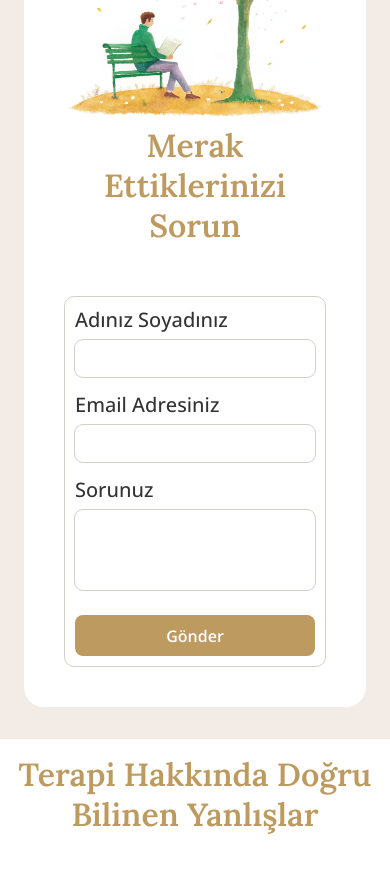
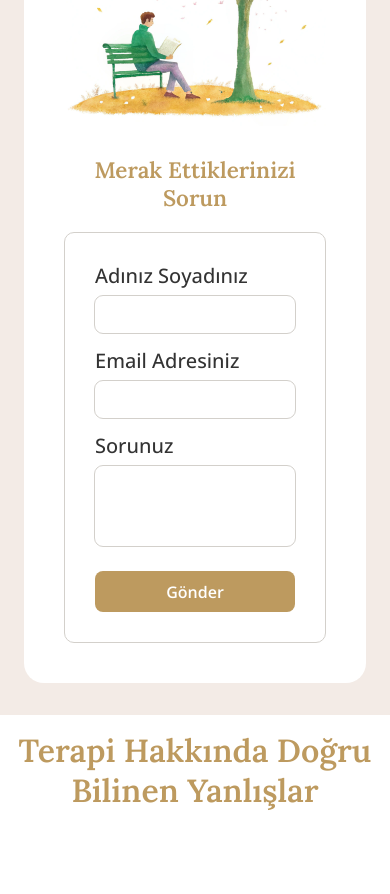
Before and after one commit to feyzanrsnr/Online_Therapy_Website, a React (Vite) app: page / in a window 390 px wide. Shown: the part 2960-3854 px from the top of the page. Built offline with nearby package versions, Linux system fonts and the light colour scheme; a web font is replaced by a local one.

Commit message:
responsive updates

```diff
--- a/src/components/Footer/index.jsx
+++ b/src/components/Footer/index.jsx
@@ -7,7 +7,7 @@ const url = 'https://github.com/feyzanrsnr'
 function index() {
   return (
     <footer className='footer'>
-      <p className='text'>
+      <p>
         Copyright &#169; 2025 |All right received| Designed and Developed by <Link target='blank' to={url} style={{textDecoration:'underline'}}>Feyzanur Sener</Link>
       </p>
 
--- a/src/scss/_styles.scss
+++ b/src/scss/_styles.scss
@@ -130,10 +130,10 @@ h3{
     text-align: center;
     margin-top: 2rem;
 
-        &:hover{
+    &:hover{
         transform: translateY(-5px);
         box-shadow: 0 6px 18px rgba(0, 0, 0, 0.15);
-        }
+    }
 
     & > img{
         width: 50%;
@@ -236,7 +236,7 @@ h3{
        width: 100%;
        flex-direction: column;
        margin-bottom: 2rem;
-       gap: 0;
+       gap: 30px;
 
     }
 
@@ -260,6 +260,11 @@ h3{
 
         @media(max-width: 768px){
             width: 100%;
+            gap: 20px;
+
+            h3{
+                font-size: 1.4rem;
+            }
         }
 
         &-body{
@@ -271,18 +276,6 @@ h3{
             height: 100%;
             color: $text-color;
 
-            @media(max-width: 768px){
-            padding: 10px;
-
-        }
-
-        & > h3 {
-         @media(max-width: 768px){
-             font-size: $font-size-base;
-
-        }
-
-        }
             & div{
                 display:flex;
                 flex-direction: column;
@@ -312,14 +305,16 @@ h3{
                 }
             }
 
-            & button{
+             & button{
                 width: 100%;
                 margin-top: 10px;
             }
         }
 
     }
+
 }
+
 
 /* -------------------------- */
 
@@ -420,13 +415,14 @@ h3{
     color: $white;
     font-size: $font-size-base;
 
+    & > p{
+        position: absolute;
+        bottom: 15px;
+    }
+
     @media(max-width: 768px){
         font-size: $font-size-sm;
-    }
-
-    & .text{
-        position: absolute;
-        bottom: 10px;
+        padding: auto $space-md;
     }
 }
 
```
